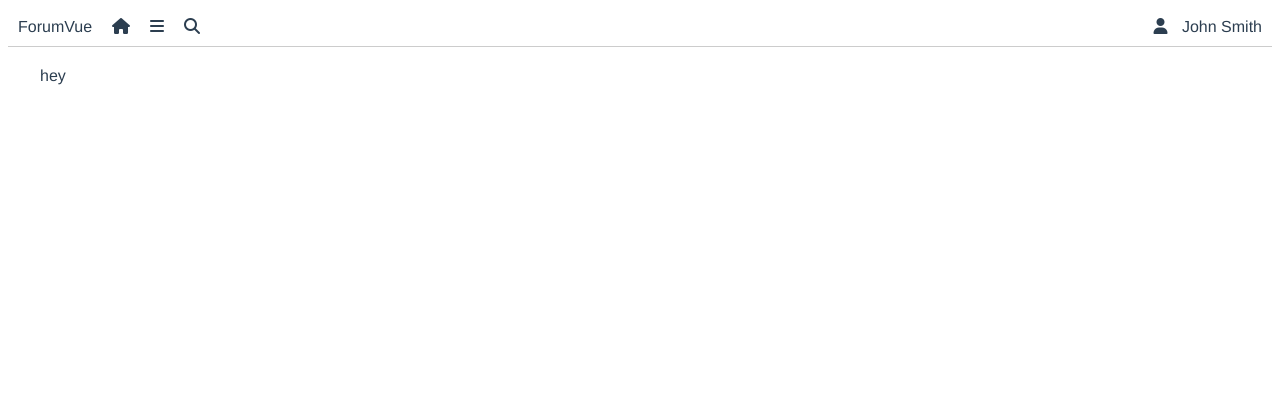
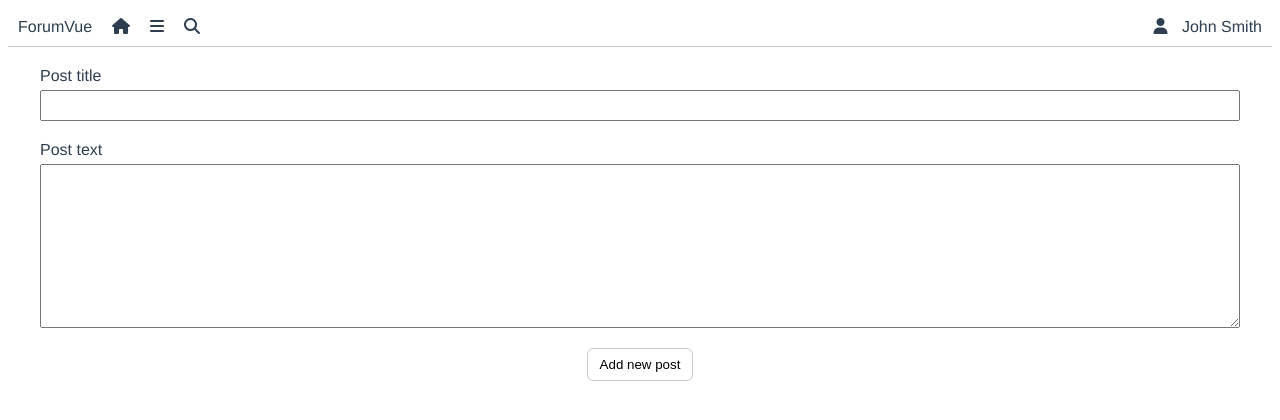
Before and after one commit to KristijanJ/vue-forum, a Vue app: page /board/1/add-new in a window 1280 px wide. Shown: the top 420 px of the page. Built offline with nearby package versions, Linux system fonts and the light colour scheme.

Commit message:
add new wip

```diff
--- a/src/assets/css/style.css
+++ b/src/assets/css/style.css
@@ -44,3 +44,21 @@
     -webkit-line-clamp: 3;
     -webkit-box-orient: vertical;
 }
+
+.form-group {
+    display: flex;
+    flex-direction: column;
+    margin-bottom: 20px;
+}
+.form-group label {
+    margin-bottom: 5px;
+}
+.form-group input {
+    padding: 6px;
+}
+.form-group textarea {
+    padding: 6px;
+}
+.form-group.form-group-center {
+    align-items: center;
+}
--- a/src/pages/PostAddNewPage.vue
+++ b/src/pages/PostAddNewPage.vue
@@ -1,12 +1,45 @@
 <template>
     <div class="container">
-        hey
+        <div class="form-group">
+            <label for="post-title">Post title</label>
+            <input id="post-title" type="text" name="post-title">
+        </div>
+
+        <div class="form-group">
+            <label for="post-text">Post text</label>
+            <textarea
+                id="post-text"
+                name="post-text"
+                cols="30"
+                rows="10"
+            />
+        </div>
+
+        <div class="form-group form-group-center">
+            <button class="btn" @click="handleAddNewPost">
+                Add new post
+            </button>
+        </div>
     </div>
 </template>
 
 <script>
+import { getForumBoards } from '../assets/mocks/forumBoardsMockData';
+
 export default {
-    name: 'PosAddNewPage'
+    name: 'PosAddNewPage',
+    data () {
+        return {
+            forumBoards: getForumBoards()
+        };
+    },
+    methods: {
+        handleAddNewPost () {
+            const boardId = this.$route.params.id;
+            const currentBoard = this.forumBoards[boardId];
+            console.log(currentBoard);
+        }
+    }
 };
 </script>
 
```
